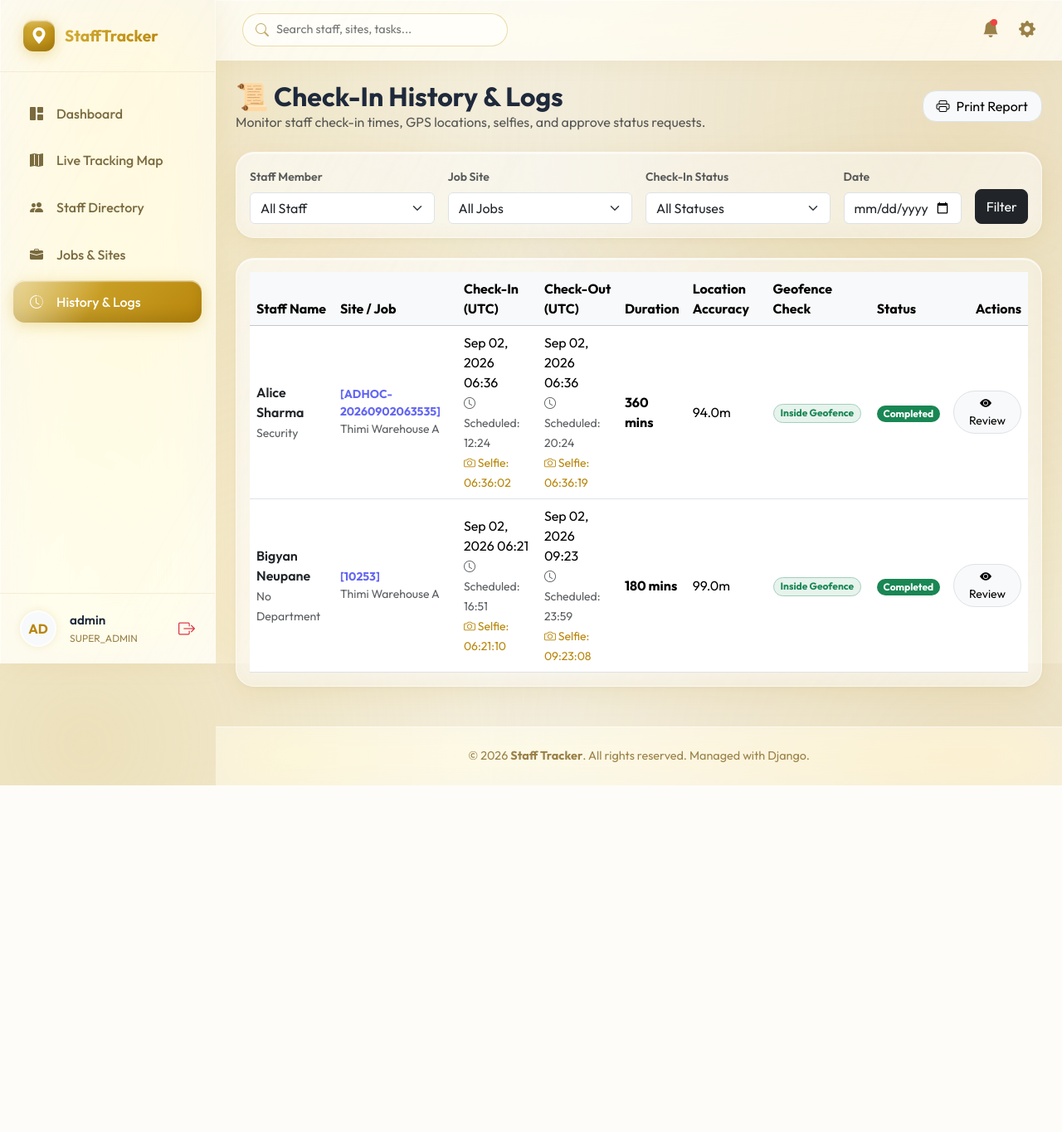
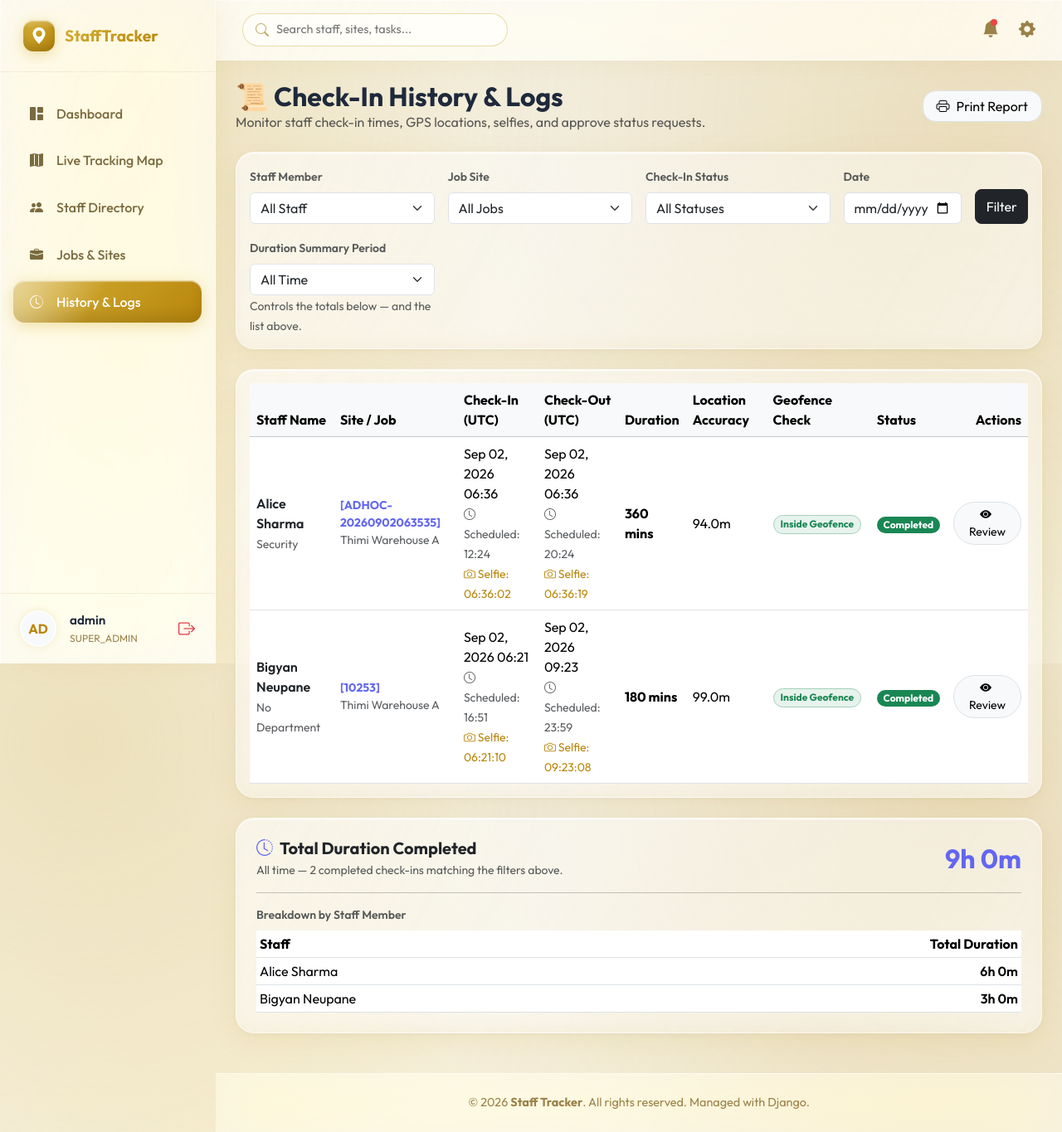
Before and after one commit to bigyan1sybazzar-debug/staff-managment, a Django app: page /history/ in a window 1280 px wide. Shown: the whole page at 83% size. Before the commit the page ends 947 px from the top, so only its background shows below. Run offline with Django 5.2, Linux system fonts and the light colour scheme; a user stored in the database is signed in; data comes from the database, SQL or seed files in the repository; both versions use the stored data as it was after the commit.

Commit message:
Update staff project and migrations

```diff
--- a/staff_app/views.py
+++ b/staff_app/views.py
@@ -152,12 +152,23 @@ def staff_dashboard_view(request):
             job.completed_checkin = completed_checkins.get(job.pk)
         return jobs
 
+    # ── Total duration completed (for the History tab) ──
+    completed_qs = CheckInRecord.objects.filter(
+        user=user, status='COMPLETED', duration_minutes__isnull=False
+    )
+    total_completed_minutes = completed_qs.aggregate(total=Sum('duration_minutes'))['total'] or 0
+    hours, minutes = divmod(int(total_completed_minutes), 60)
+    total_completed_display = f"{hours}h {minutes}m"
+
     context = {
         'today':          today,
         'today_jobs':     annotate(today_jobs),
         'upcoming_jobs':  annotate(upcoming_jobs),
         'total_assigned': all_assigned.count(),
         'my_checkins':    CheckInRecord.objects.filter(user=user).order_by('-timestamp').select_related('job'),
+        'total_completed_minutes': total_completed_minutes,
+        'total_completed_display': total_completed_display,
+        'completed_jobs_count': completed_qs.count(),
     }
     return render(request, 'staff_dashboard.html', context)
 
@@ -228,7 +239,18 @@ def adhoc_job_create_view(request):
             is_adhoc=True,
             requested_by=request.user,
         )
-        job.assigned_staff.add(request.user)
+        # Self-added jobs need a grant window too — default to 30 days
+        # since there's no admin choosing a duration here.
+        grant_start = timezone.now().date()
+        JobAssignment.objects.update_or_create(
+            job=job, staff=request.user,
+            defaults={
+                'duration_label': '30_DAYS',
+                'granted_start': grant_start,
+                'granted_end': JobAssignment.compute_end_date('30_DAYS', grant_start),
+                'granted_by': request.user,
+            }
+        )
 
         return JsonResponse({'ok': True, 'job_pk': job.pk})
     except Exception as e:
@@ -583,6 +605,43 @@ def history_view(request):
     staff_list = User.objects.filter(profile__role='STAFF')
     jobs_list = Job.objects.all()
 
+    # ── Summary period filter (applies to the totals below, and to the
+    # list itself, so "Weekly / 15 Days / Monthly / Custom" always means
+    # exactly what's being summed) ──
+    period = request.GET.get('period', '')
+    period_start_raw = request.GET.get('period_start', '')
+    period_end_raw = request.GET.get('period_end', '')
+
+    today = timezone.now().date()
+    period_start_date = None
+    period_end_date = None
+
+    if period == 'WEEKLY':
+        period_start_date = today - datetime.timedelta(days=7)
+        period_end_date = today
+    elif period == '15_DAYS':
+        period_start_date = today - datetime.timedelta(days=15)
+        period_end_date = today
+    elif period == 'MONTHLY':
+        period_start_date = today - datetime.timedelta(days=30)
+        period_end_date = today
+    elif period == 'CUSTOM':
+        if period_start_raw:
+            try:
+                period_start_date = datetime.datetime.strptime(period_start_raw, '%Y-%m-%d').date()
+            except ValueError:
+                period_start_date = None
+        if period_end_raw:
+            try:
+                period_end_date = datetime.datetime.strptime(period_end_raw, '%Y-%m-%d').date()
+            except ValueError:
+                period_end_date = None
+
+    if period_start_date:
+        checkins = checkins.filter(timestamp__date__gte=period_start_date)
+    if period_end_date:
+        checkins = checkins.filter(timestamp__date__lte=period_end_date)
+
     # ── Completed-job duration totals ──
     # Sum of duration_minutes across all COMPLETED check-ins in the
     # currently filtered set (respects the staff-only restriction above).
@@ -603,6 +662,9 @@ def history_view(request):
         'staff_list': staff_list,
         'jobs_list': jobs_list,
         'is_staff_role': is_staff_role,
+        'period': period,
+        'period_start_raw': period_start_raw,
+        'period_end_raw': period_end_raw,
         'total_completed_minutes': total_completed_minutes,
         'total_completed_display': minutes_to_hm(total_completed_minutes),
         'completed_jobs_count': completed_qs.count(),
--- a/templates/history.html
+++ b/templates/history.html
@@ -56,6 +56,27 @@
         </div>
         <div class="col-12 col-md-1 align-self-end">
             <button type="submit" class="btn btn-dark w-100 rounded-3 py-2">Filter</button>
+        </div>
+
+        <!-- Duration Summary Period -->
+        <div class="col-6 col-md-3">
+            <label class="form-label text-muted small fw-semibold">Duration Summary Period</label>
+            <select name="period" id="periodSelect" class="form-select" onchange="toggleCustomPeriod()">
+                <option value="">All Time</option>
+                <option value="WEEKLY" {% if period == 'WEEKLY' %}selected{% endif %}>Last 7 Days</option>
+                <option value="15_DAYS" {% if period == '15_DAYS' %}selected{% endif %}>Last 15 Days</option>
+                <option value="MONTHLY" {% if period == 'MONTHLY' %}selected{% endif %}>Last 30 Days</option>
+                <option value="CUSTOM" {% if period == 'CUSTOM' %}selected{% endif %}>Custom Range</option>
+            </select>
+            <small class="text-muted">Controls the totals below — and the list above.</small>
+        </div>
+        <div class="col-6 col-md-3" id="periodCustomWrapStart" style="{% if period != 'CUSTOM' %}display:none;{% endif %}">
+            <label class="form-label text-muted small fw-semibold">From</label>
+            <input type="date" name="period_start" class="form-control" value="{{ period_start_raw|default:'' }}">
+        </div>
+        <div class="col-6 col-md-3" id="periodCustomWrapEnd" style="{% if period != 'CUSTOM' %}display:none;{% endif %}">
+            <label class="form-label text-muted small fw-semibold">To</label>
+            <input type="date" name="period_end" class="form-control" value="{{ period_end_raw|default:'' }}">
         </div>
     </form>
 </div>
@@ -146,6 +167,47 @@
             </tbody>
         </table>
     </div>
+</div>
+
+<!-- Total Duration Summary -->
+<div class="card p-4 mb-4" id="totalDurationCard">
+    <div class="d-flex flex-wrap justify-content-between align-items-center gap-3">
+        <div>
+            <h5 class="fw-bold mb-1"><i class="bi bi-clock-history me-2 text-indigo"></i>Total Duration Completed</h5>
+            <p class="text-muted small mb-0">
+                {% if period == 'WEEKLY' %}Last 7 days
+                {% elif period == '15_DAYS' %}Last 15 days
+                {% elif period == 'MONTHLY' %}Last 30 days
+                {% elif period == 'CUSTOM' %}Custom range
+                {% else %}All time
+                {% endif %}
+                — {{ completed_jobs_count }} completed check-in{{ completed_jobs_count|pluralize }} matching the filters above.
+            </p>
+        </div>
+        <div class="text-end">
+            <div class="fw-bold text-indigo" style="font-size: 2rem;">{{ total_completed_display }}</div>
+        </div>
+    </div>
+
+    {% if not is_staff_role and completed_by_staff %}
+    <hr>
+    <div class="small fw-semibold text-muted mb-2">Breakdown by Staff Member</div>
+    <div class="table-responsive">
+        <table class="table table-sm mb-0">
+            <thead>
+                <tr><th>Staff</th><th class="text-end">Total Duration</th></tr>
+            </thead>
+            <tbody>
+                {% for row in completed_by_staff %}
+                <tr>
+                    <td>{{ row.user__first_name|default:row.user__username }} {{ row.user__last_name }}</td>
+                    <td class="text-end fw-semibold">{{ row.total_display }}</td>
+                </tr>
+                {% endfor %}
+            </tbody>
+        </table>
+    </div>
+    {% endif %}
 </div>
 
 <!-- Check-In Details & Review Modal -->
@@ -370,6 +432,14 @@
     var detailMarker = null;
     var geofenceCircle = null;
 
+    function toggleCustomPeriod() {
+        var sel = document.getElementById('periodSelect');
+        var isCustom = sel.value === 'CUSTOM';
+        document.getElementById('periodCustomWrapStart').style.display = isCustom ? 'block' : 'none';
+        document.getElementById('periodCustomWrapEnd').style.display = isCustom ? 'block' : 'none';
+    }
+    document.addEventListener('DOMContentLoaded', toggleCustomPeriod);
+
     function viewLogDetails(id) {
         var el = document.getElementById('reviewModal');
         if (el.parentNode !== document.body) document.body.appendChild(el);
```
Also changed, not shown: templates/staff_dashboard.html (+37 -0 lines), db.sqlite3, media/selfies/checkin/selfie_HNUu1lW.jpg (added), media/selfies/checkin/selfie_P0QBHgK.jpg (added), media/selfies/checkout/selfie_hOqwTSE.jpg (added), media/selfies/checkout/selfie_tc9hTjN.jpg (added).
